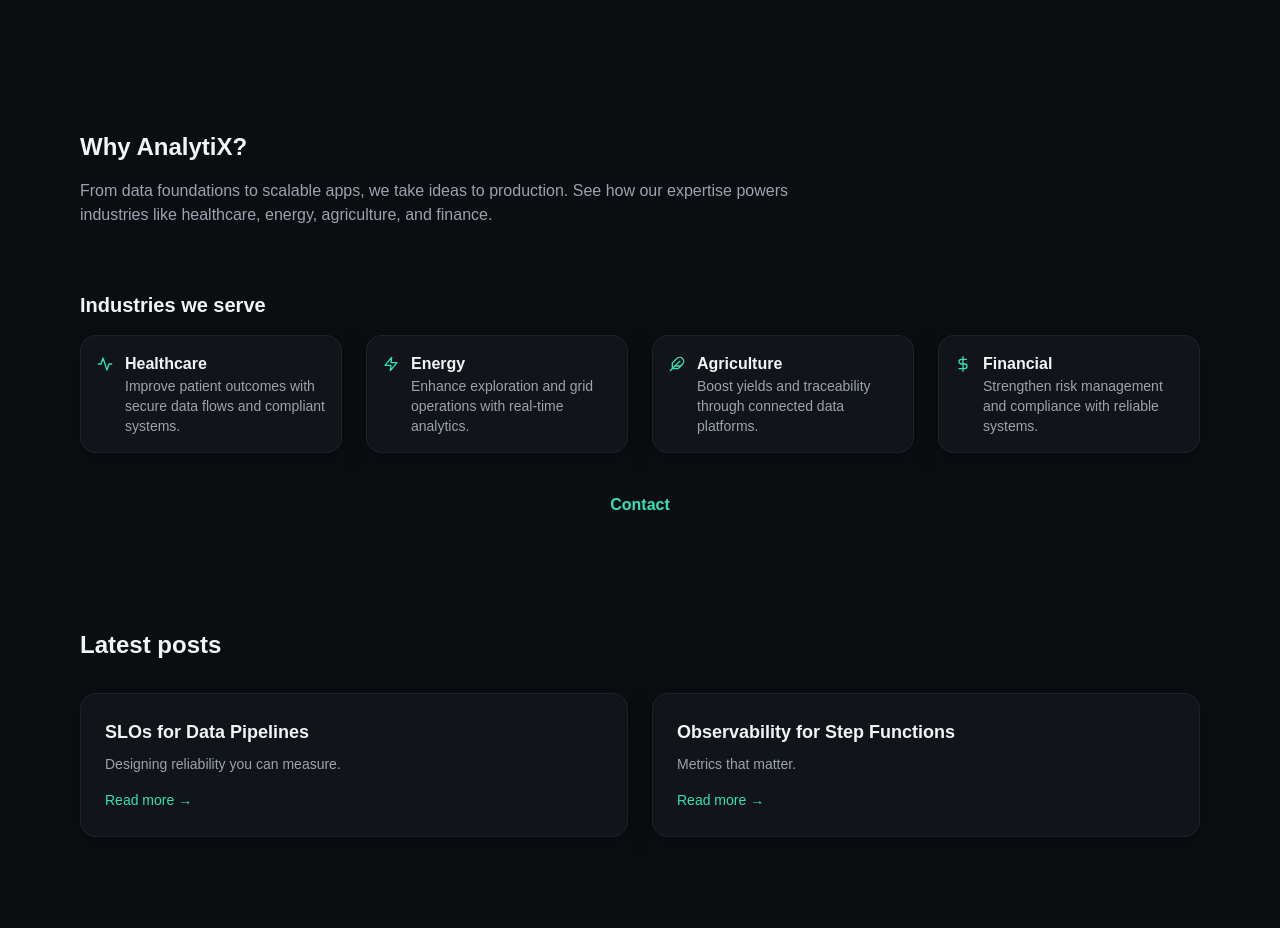
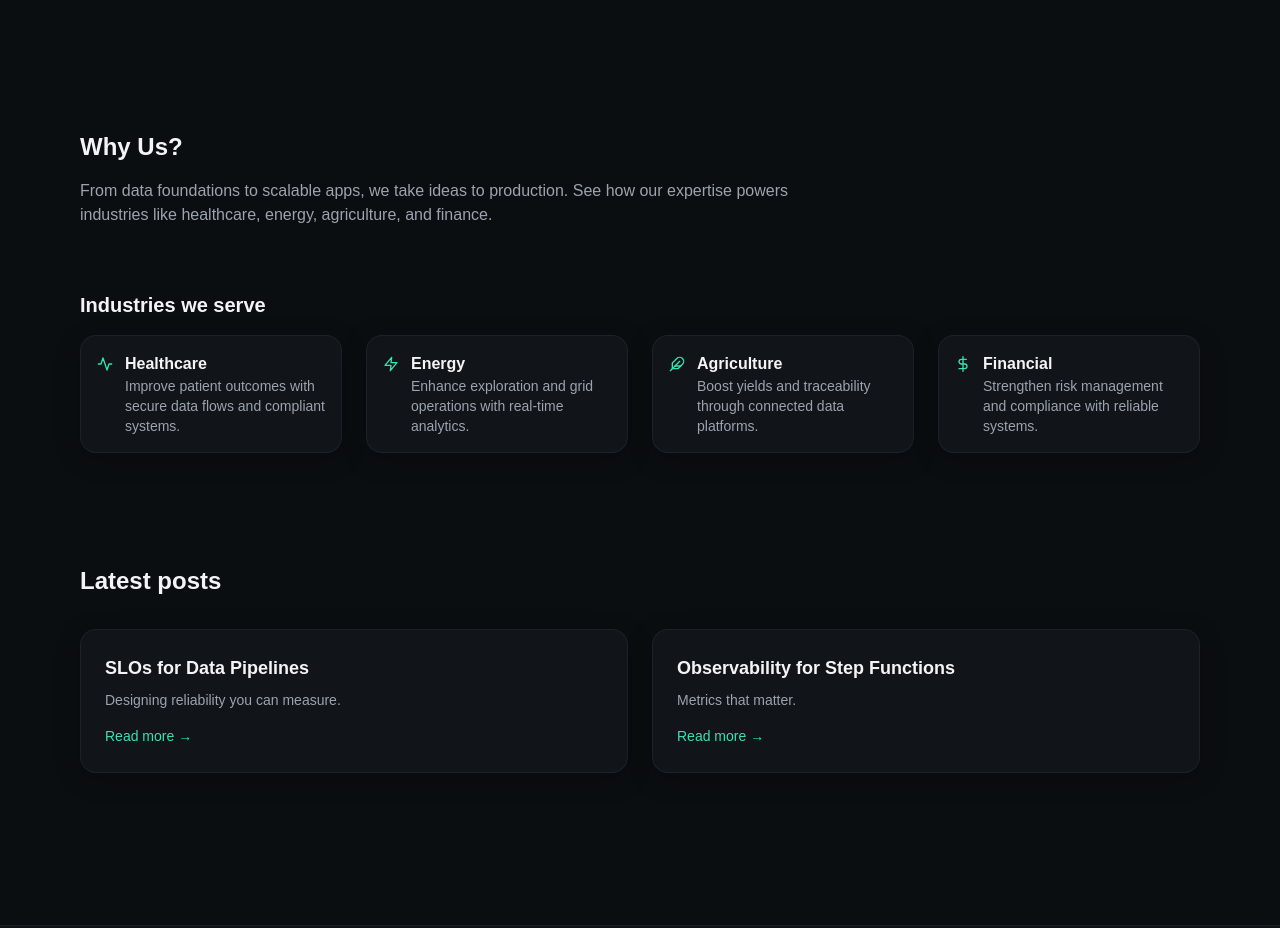
Before and after one commit to analytix-code-groove/web-app, a Next.js app: page / in a window 1280 px wide. Shown: the part 900-1828 px from the top of the page. Built offline with nearby package versions, Linux system fonts and the light colour scheme; no server answers.

Commit message:
MoreInfo improvements

```diff
--- a/src/components/MoreInfo.tsx
+++ b/src/components/MoreInfo.tsx
@@ -38,14 +38,6 @@ export default function MoreInfo() {
             </li>
           ))}
         </ul>
-        <div className="mt-10 text-center">
-          <Link
-            href="/contact"
-            className="font-heading font-semibold text-mint hover:underline"
-          >
-            {t('contact')}
-          </Link>
-        </div>
       </div>
     </section>
   )
--- a/src/lib/i18n.tsx
+++ b/src/lib/i18n.tsx
@@ -43,7 +43,7 @@ const translations: Record<Language, Record<string, string>> = {
     sendMessage: 'Send message',
     messageSent: 'Message sent successfully.',
     messageError: 'Failed to send message. Please try again.',
-    moreInfoHeading: 'Why AnalytiX?',
+    moreInfoHeading: 'Why Us?',
     moreInfoBody:
       'From data foundations to scalable apps, we take ideas to production. See how our expertise powers industries like healthcare, energy, agriculture, and finance.',
     industriesHeading: 'Industries we serve',
@@ -194,7 +194,7 @@ const translations: Record<Language, Record<string, string>> = {
     sendMessage: 'Enviar mensaje',
     messageSent: 'Mensaje enviado correctamente.',
     messageError: 'No se pudo enviar el mensaje. Inténtalo de nuevo.',
-    moreInfoHeading: '¿Por qué AnalytiX?',
+    moreInfoHeading: '¿Por qué nosotros?',
     moreInfoBody:
       'Desde bases de datos hasta apps escalables, llevamos tus ideas a producción. Descubre cómo nuestra experiencia impulsa industrias como salud, energía, agro y finanzas.',
     industriesHeading: 'Industrias que atendemos',
```
